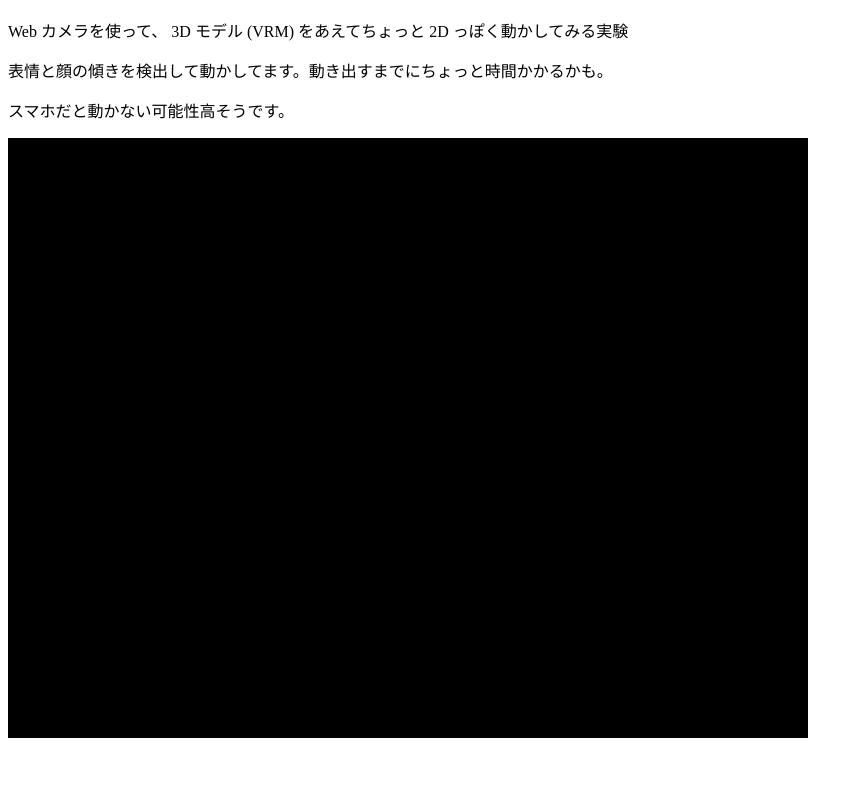
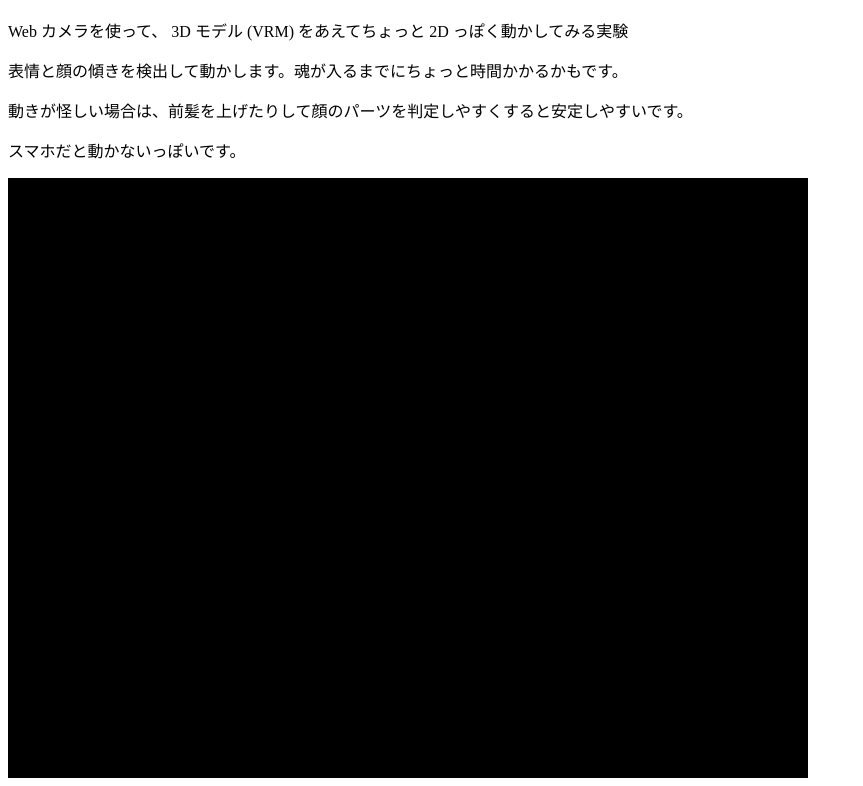
Before and after one commit to zk-phi/instant-reincarnation, a website with bundled scripts: page dist/index.html in a window 1280 px wide. Shown: the part 57-843 px from the top of the page, without its empty margins (0-863 px from the left). Before the commit the page ends 803 px from the top, so only its background shows below. Built offline with nearby package versions, Linux system fonts and the light colour scheme; files whose address does not match are found by name; what @mediapipe/camera_utils, @pixiv/three-vrm, kalidokit would draw is missing.

Commit message:
Add description

```diff
--- a/dist/index.html
+++ b/dist/index.html
@@ -10,6 +10,7 @@ canvas {
   <h1>受肉実験。</h1>
   <p>Web カメラを使って、 3D モデル (VRM) をあえてちょっと 2D っぽく動かしてみる実験</p>
   <script src="./main.js"></script>
-  <p>表情と顔の傾きを検出して動かしてます。動き出すまでにちょっと時間かかるかも。</p>
-  <p>スマホだと動かない可能性高そうです。</p>
+  <p>表情と顔の傾きを検出して動かします。魂が入るまでにちょっと時間かかるかもです。</p>
+  <p>動きが怪しい場合は、前髪を上げたりして顔のパーツを判定しやすくすると安定しやすいです。</p>
+  <p>スマホだと動かないっぽいです。</p>
 </body>
```
